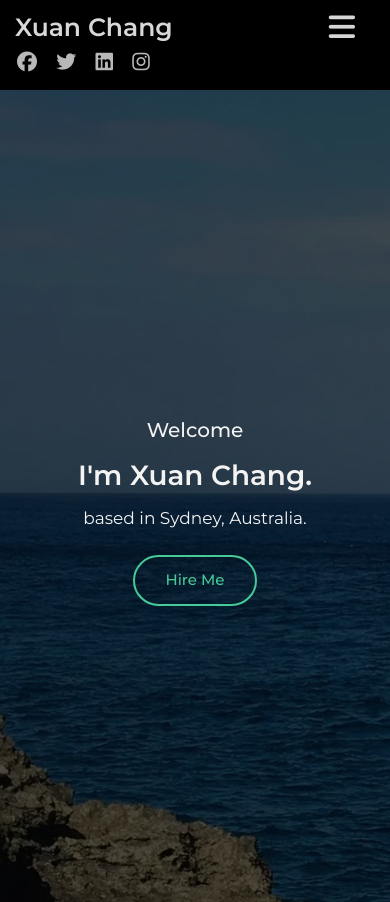
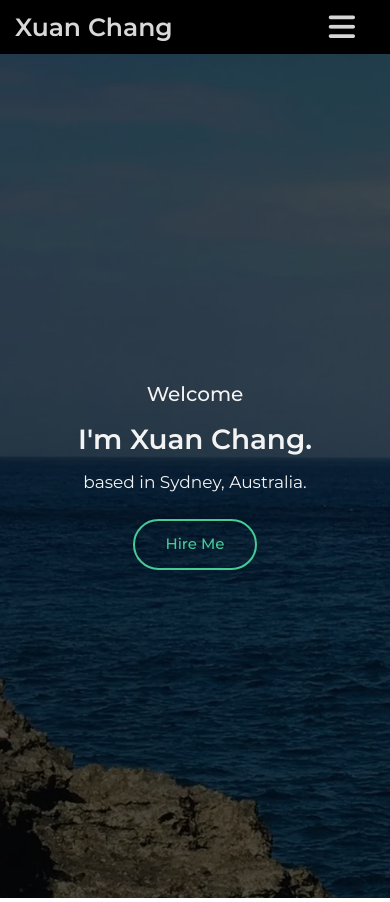
Before and after one commit to AllenBoxinHao/PersonalWebsite_XUAN, a plain HTML site: page index.html in a window 390 px wide. Shown: the top 902 px of the page. Drawn offline with Linux system fonts and the light colour scheme.

Commit message:
display bug fix

```diff
--- a/scss/navigation.scss
+++ b/scss/navigation.scss
@@ -11,10 +11,7 @@
     flex-wrap: wrap;
     align-items: center;
     padding: 1.2rem 1.5rem;
-    @media screen and (max-width:576px){
-      height: 9rem;
-      align-items: flex-start;
-    }
+
     .nav__portrait {
       display: none;
     }
@@ -72,9 +69,8 @@
       opacity: 0.8;
       right: 9rem;
       top: 1.5rem;
-      @media screen and (max-width:576px){
-        left: 1rem;
-        top: 5rem;
+      @media screen and (max-width: 576px) {
+        display: none;
       }
       .fab {
         padding: 0 0.7rem;
```
Also changed, not shown: css/style.css, 1 other file.
